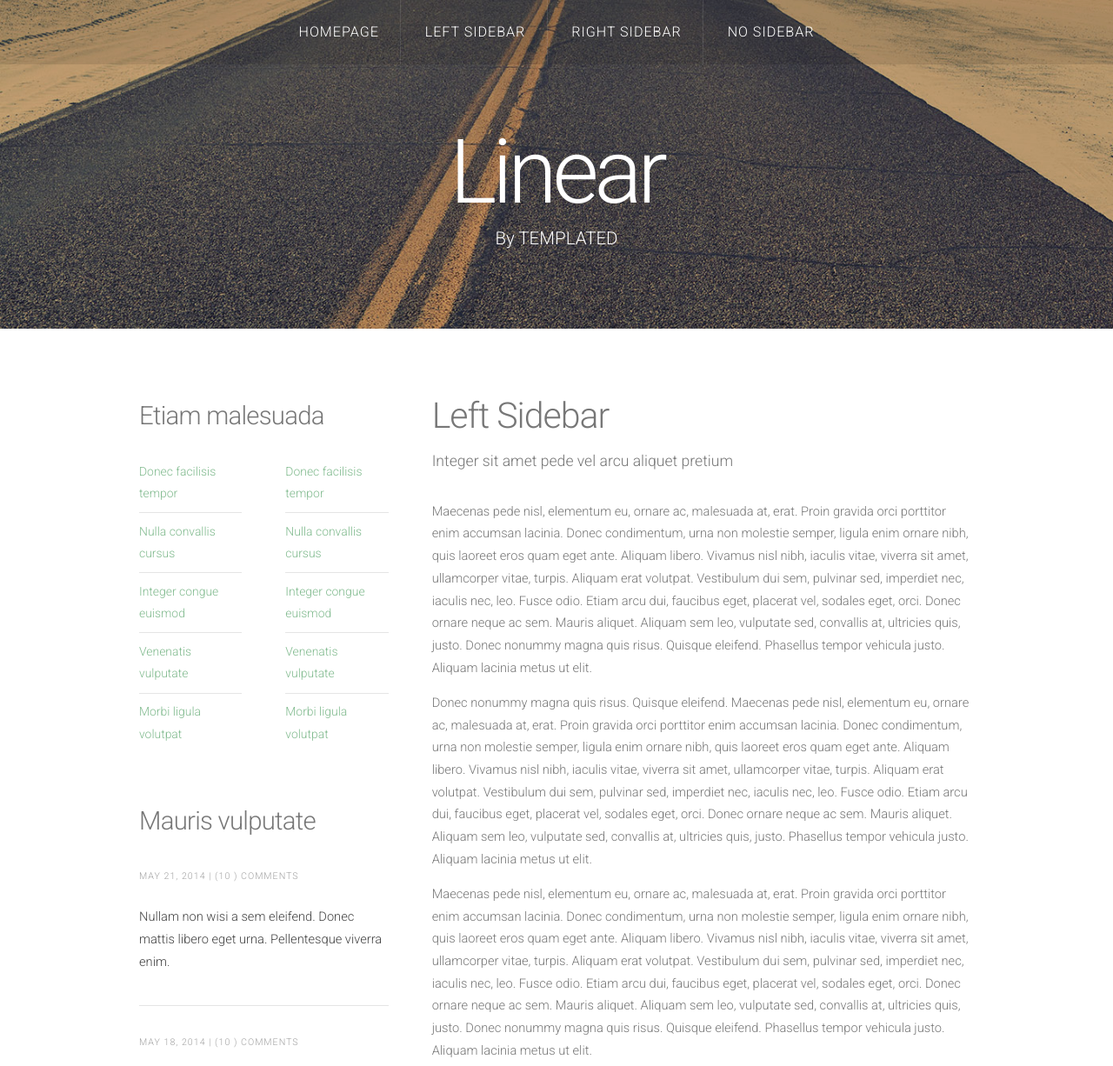
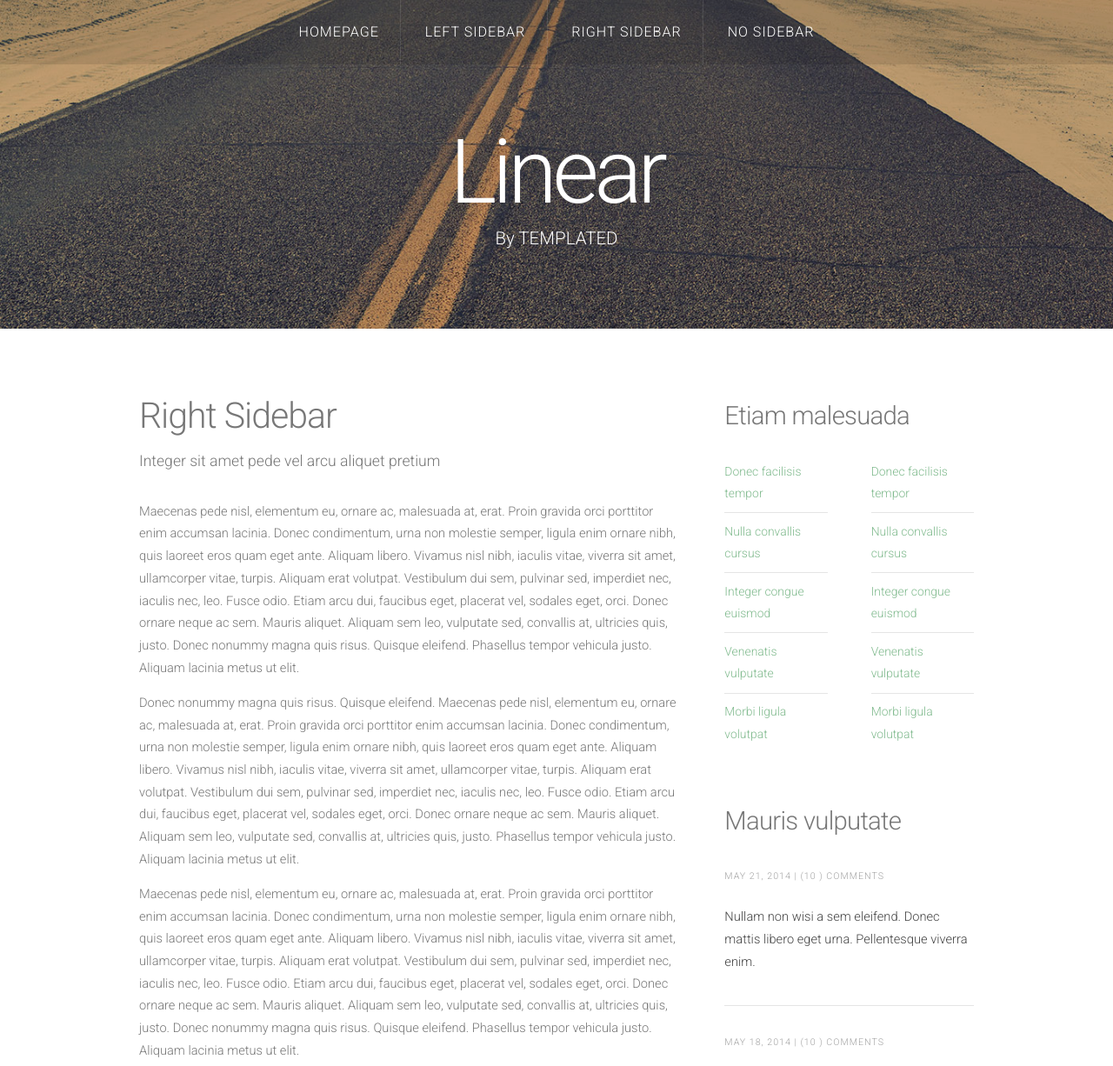
Before and after one commit to iSC-Host/bunto.isc, a plain HTML site: page news/index.html in a window 1280 px wide. Shown: the top 1226 px of the page at 87% size. Drawn offline with nearby package versions, Linux system fonts and the light colour scheme; files that its build step writes are made by us from their sources; files whose address does not match are found by name.

Commit message:
Rename right-sidebar.html to news/index.html

```diff
--- a/doc/index.html
+++ b/news/index.html
@@ -30,8 +30,8 @@
 				<nav id="nav">
 					<ul>
 						<li><a href="index.html">Homepage</a></li>
-						<li class="active"><a href="left-sidebar.html">Left Sidebar</a></li>
-						<li><a href="right-sidebar.html">Right Sidebar</a></li>
+						<li><a href="left-sidebar.html">Left Sidebar</a></li>
+						<li class="active"><a href="right-sidebar.html">Right Sidebar</a></li>
 						<li><a href="no-sidebar.html">No Sidebar</a></li>
 					</ul>
 				</nav>
@@ -51,6 +51,20 @@
 		<div id="main">
 			<div class="container">
 				<div class="row">
+
+					<!-- Content -->
+					<div id="content" class="8u skel-cell-important">
+						<section>
+							<header>
+								<h2>Right Sidebar</h2>
+								<span class="byline">Integer sit amet pede vel arcu aliquet pretium</span>
+							</header>
+							<p>Maecenas pede nisl, elementum eu, ornare ac, malesuada at, erat. Proin gravida orci porttitor enim accumsan lacinia. Donec condimentum, urna non molestie semper, ligula enim ornare nibh, quis laoreet eros quam eget ante. Aliquam libero. Vivamus nisl nibh, iaculis vitae, viverra sit amet, ullamcorper vitae, turpis. Aliquam erat volutpat. Vestibulum dui sem, pulvinar sed, imperdiet nec, iaculis nec, leo. Fusce odio. Etiam arcu dui, faucibus eget, placerat vel, sodales eget, orci. Donec ornare neque ac sem. Mauris aliquet. Aliquam sem leo, vulputate sed, convallis at, ultricies quis, justo. Donec nonummy magna quis risus. Quisque eleifend. Phasellus tempor vehicula justo. Aliquam lacinia metus ut elit.</p>
+							<p>Donec nonummy magna quis risus. Quisque eleifend. Maecenas pede nisl, elementum eu, ornare ac, malesuada at, erat. Proin gravida orci porttitor enim accumsan lacinia. Donec condimentum, urna non molestie semper, ligula enim ornare nibh, quis laoreet eros quam eget ante. Aliquam libero. Vivamus nisl nibh, iaculis vitae, viverra sit amet, ullamcorper vitae, turpis. Aliquam erat volutpat. Vestibulum dui sem, pulvinar sed, imperdiet nec, iaculis nec, leo. Fusce odio. Etiam arcu dui, faucibus eget, placerat vel, sodales eget, orci. Donec ornare neque ac sem. Mauris aliquet. Aliquam sem leo, vulputate sed, convallis at, ultricies quis, justo. Phasellus tempor vehicula justo. Aliquam lacinia metus ut elit.</p>
+							<p>Maecenas pede nisl, elementum eu, ornare ac, malesuada at, erat. Proin gravida orci porttitor enim accumsan lacinia. Donec condimentum, urna non molestie semper, ligula enim ornare nibh, quis laoreet eros quam eget ante. Aliquam libero. Vivamus nisl nibh, iaculis vitae, viverra sit amet, ullamcorper vitae, turpis. Aliquam erat volutpat. Vestibulum dui sem, pulvinar sed, imperdiet nec, iaculis nec, leo. Fusce odio. Etiam arcu dui, faucibus eget, placerat vel, sodales eget, orci. Donec ornare neque ac sem. Mauris aliquet. Aliquam sem leo, vulputate sed, convallis at, ultricies quis, justo. Donec nonummy magna quis risus. Quisque eleifend. Phasellus tempor vehicula justo. Aliquam lacinia metus ut elit.</p>
+							<p>Donec nonummy magna quis risus. Quisque eleifend. Maecenas pede nisl, elementum eu, ornare ac, malesuada at, erat. Proin gravida orci porttitor enim accumsan lacinia. Donec condimentum, urna non molestie semper, ligula enim ornare nibh, quis laoreet eros quam eget ante. Aliquam libero. Vivamus nisl nibh, iaculis vitae, viverra sit amet, ullamcorper vitae, turpis. Aliquam erat volutpat. Vestibulum dui sem, pulvinar sed, imperdiet nec, iaculis nec, leo. Fusce odio. Etiam arcu dui, faucibus eget, placerat vel, sodales eget, orci. Donec ornare neque ac sem. Mauris aliquet. Aliquam sem leo, vulputate sed, convallis at, ultricies quis, justo. Phasellus tempor vehicula justo. Aliquam lacinia metus ut elit.</p>
+						</section>
+					</div>
 
 					<!-- Sidebar -->
 					<div id="sidebar" class="4u">
@@ -93,20 +107,6 @@
 									<p><a href="#">Nullam non wisi a sem eleifend. Donec mattis libero eget urna. Pellentesque viverra enim.</a></p>
 								</li>
 							</ul>
-						</section>
-					</div>
-
-					<!-- Content -->
-					<div id="content" class="8u skel-cell-important">
-						<section>
-							<header>
-								<h2>Left Sidebar</h2>
-								<span class="byline">Integer sit amet pede vel arcu aliquet pretium</span>
-							</header>
-							<p>Maecenas pede nisl, elementum eu, ornare ac, malesuada at, erat. Proin gravida orci porttitor enim accumsan lacinia. Donec condimentum, urna non molestie semper, ligula enim ornare nibh, quis laoreet eros quam eget ante. Aliquam libero. Vivamus nisl nibh, iaculis vitae, viverra sit amet, ullamcorper vitae, turpis. Aliquam erat volutpat. Vestibulum dui sem, pulvinar sed, imperdiet nec, iaculis nec, leo. Fusce odio. Etiam arcu dui, faucibus eget, placerat vel, sodales eget, orci. Donec ornare neque ac sem. Mauris aliquet. Aliquam sem leo, vulputate sed, convallis at, ultricies quis, justo. Donec nonummy magna quis risus. Quisque eleifend. Phasellus tempor vehicula justo. Aliquam lacinia metus ut elit.</p>
-							<p>Donec nonummy magna quis risus. Quisque eleifend. Maecenas pede nisl, elementum eu, ornare ac, malesuada at, erat. Proin gravida orci porttitor enim accumsan lacinia. Donec condimentum, urna non molestie semper, ligula enim ornare nibh, quis laoreet eros quam eget ante. Aliquam libero. Vivamus nisl nibh, iaculis vitae, viverra sit amet, ullamcorper vitae, turpis. Aliquam erat volutpat. Vestibulum dui sem, pulvinar sed, imperdiet nec, iaculis nec, leo. Fusce odio. Etiam arcu dui, faucibus eget, placerat vel, sodales eget, orci. Donec ornare neque ac sem. Mauris aliquet. Aliquam sem leo, vulputate sed, convallis at, ultricies quis, justo. Phasellus tempor vehicula justo. Aliquam lacinia metus ut elit.</p>
-							<p>Maecenas pede nisl, elementum eu, ornare ac, malesuada at, erat. Proin gravida orci porttitor enim accumsan lacinia. Donec condimentum, urna non molestie semper, ligula enim ornare nibh, quis laoreet eros quam eget ante. Aliquam libero. Vivamus nisl nibh, iaculis vitae, viverra sit amet, ullamcorper vitae, turpis. Aliquam erat volutpat. Vestibulum dui sem, pulvinar sed, imperdiet nec, iaculis nec, leo. Fusce odio. Etiam arcu dui, faucibus eget, placerat vel, sodales eget, orci. Donec ornare neque ac sem. Mauris aliquet. Aliquam sem leo, vulputate sed, convallis at, ultricies quis, justo. Donec nonummy magna quis risus. Quisque eleifend. Phasellus tempor vehicula justo. Aliquam lacinia metus ut elit.</p>
-							<p>Donec nonummy magna quis risus. Quisque eleifend. Maecenas pede nisl, elementum eu, ornare ac, malesuada at, erat. Proin gravida orci porttitor enim accumsan lacinia. Donec condimentum, urna non molestie semper, ligula enim ornare nibh, quis laoreet eros quam eget ante. Aliquam libero. Vivamus nisl nibh, iaculis vitae, viverra sit amet, ullamcorper vitae, turpis. Aliquam erat volutpat. Vestibulum dui sem, pulvinar sed, imperdiet nec, iaculis nec, leo. Fusce odio. Etiam arcu dui, faucibus eget, placerat vel, sodales eget, orci. Donec ornare neque ac sem. Mauris aliquet. Aliquam sem leo, vulputate sed, convallis at, ultricies quis, justo. Phasellus tempor vehicula justo. Aliquam lacinia metus ut elit.</p>
 						</section>
 					</div>
 
```
